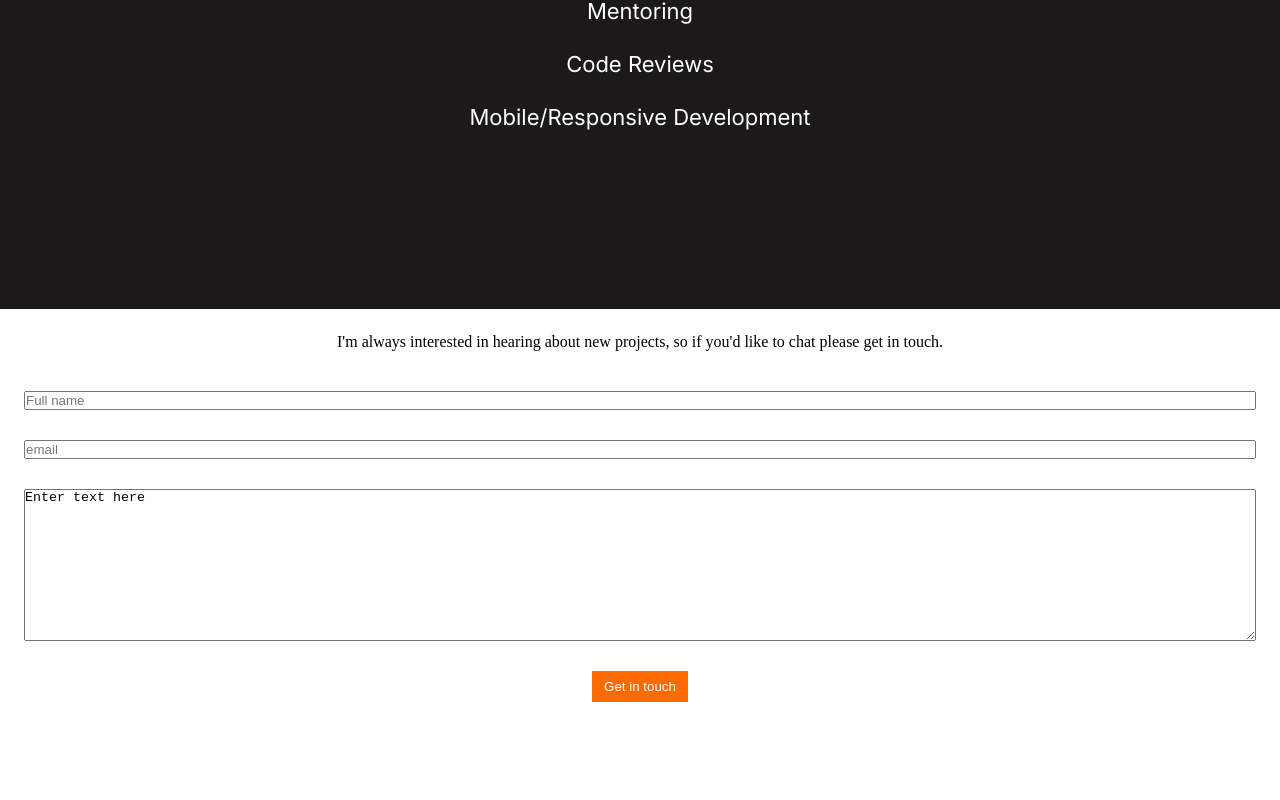
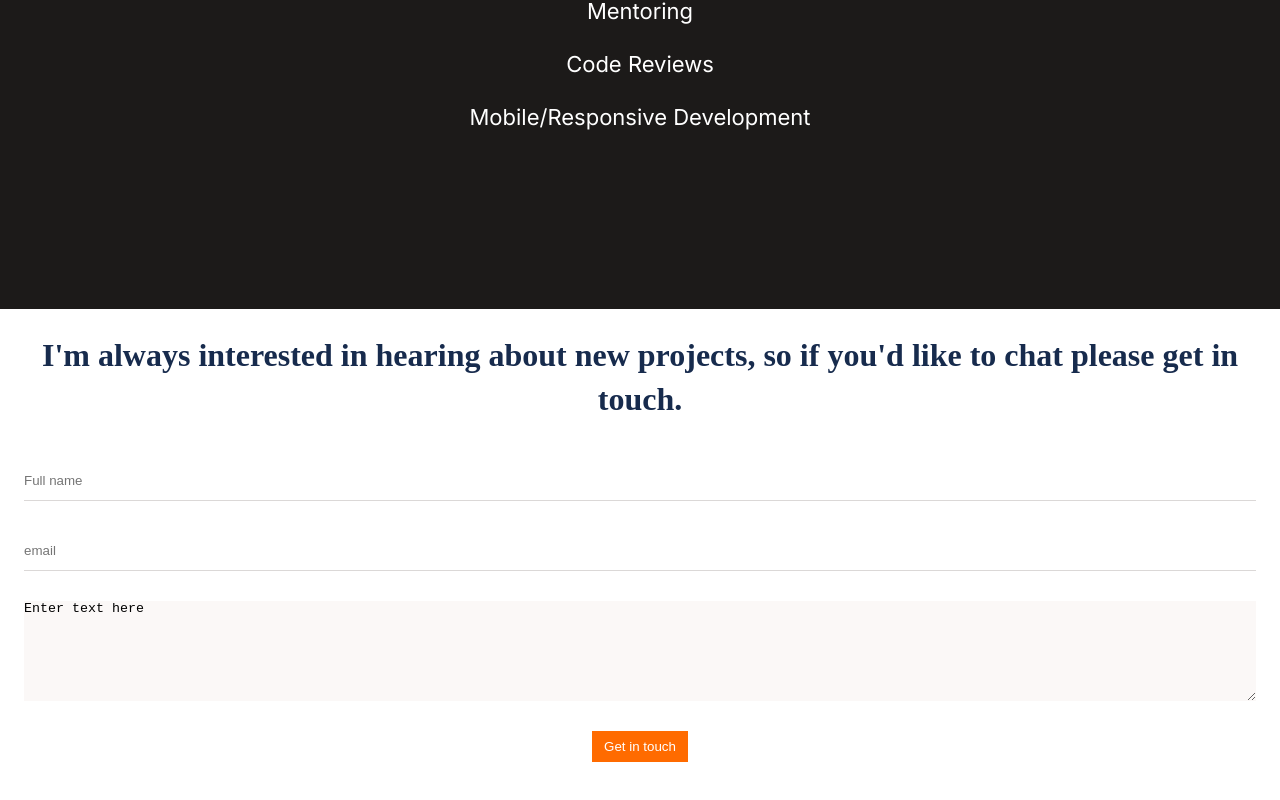
Before and after one commit to Kamba56/Contact-form, a website: page index.html in a window 1280 px wide. Shown: the part 6398-7198 px from the top of the page. Before the commit the page ends 7164 px from the top, so only its background shows below. Drawn offline with Linux system fonts and the light colour scheme.

Commit message:
Fix bugs

```diff
--- a/css/main.css
+++ b/css/main.css
@@ -342,6 +342,15 @@ li {
 textarea {
   width: 100%;
   margin-bottom: 30px;
+  height: 40px;
+  border: none;
+  border-bottom: 1px solid #dbd8d7;
+}
+
+textarea {
+  border: none;
+  background: #fbf8f7;
+  height: 100px;
 }
 
 form button {
@@ -350,4 +359,18 @@ form button {
   color: #fff;
   background: #ff6b00;
   border: none;
+  margin-bottom: 50px;
 }
+
+form button:hover {
+  background: #fff5e1;
+  color: #ff6b00;
+  border: 1px solid #ff6b00;
+}
+
+.form-title {
+  font-weight: 700;
+  font-size: 32px;
+  line-height: 44px;
+  color: #172b4d;
+}
--- a/index.html
+++ b/index.html
@@ -291,7 +291,7 @@
       </div>
 
       <div class="form-section">
-        <div>
+        <div class="form-title">
           I'm always interested in hearing about new projects, so if you'd like to chat please get in touch.
         </div>
         <form action="#">
```
